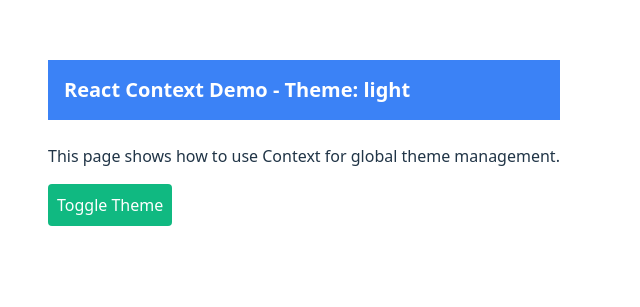
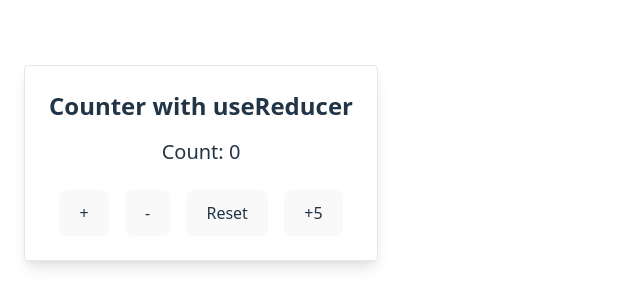
Before and after one commit to shokrullah2023/React-Projects, a React (Vite) app: page / in a window 1280 px wide. Shown: the part 257-564 px from the top of the page, without its empty margins (0-640 px from the left). Built offline with nearby package versions, Linux system fonts and the light colour scheme.

Commit message:
Counter UI is completed for Day 10

```diff
--- a/src/App.jsx
+++ b/src/App.jsx
@@ -17,6 +17,7 @@ import ManageUser from "./components/ConditionalRendering/MangeUser";
 import QuoteApp from "./components/QuoteApp";
 import Day8App from "./components/Pages/Day8_ListRendering/Day8App";
 import Day09UseContextDemo from "./components/Pages/Day9_GlobalStateManagement/Day09UseContextDemo";
+import Day10_UseReducerDemo from "./components/Pages/Day10_UseReducer/Day10_UseReducerDemo";
 
 function App() {
   // const [count, setCount] = useState(0);
@@ -54,7 +55,9 @@ function App() {
         {/* <ManageUser />
         <QuoteApp /> */}
         {/* <Day8App /> */}
-        <Day09UseContextDemo />
+        {/* <Day09UseContextDemo />
+         */}
+         <Day10_UseReducerDemo />
       </div>
     </div>
   );
--- /dev/null
+++ b/src/components/Pages/Day10_UseReducer/Day10_CSS.css
@@ -0,0 +1,4 @@
+
+.btn {
+    @apply px-4 py-2 bg-blue-500 text-white rounded hover:bg-blue-600 transition;
+}
--- a/src/components/Pages/Day10_UseReducer/Day10_UseReducerDemo.jsx
+++ b/src/components/Pages/Day10_UseReducer/Day10_UseReducerDemo.jsx
@@ -0,0 +1,45 @@
+import React, { useReducer } from 'react';
+import './Day10_CSS.css';
+
+const counterReducer = (state, action) => {
+    switch (action.type) {
+        case 'Increment':
+            return { count: state.count + 1};
+        case 'Decrement':
+            return { count: state.count - 1};
+        case 'Reset':
+            return { count: 0};
+        case "Increment_By_Amount":
+            return { count: state.count + action.payload};
+        default:
+            return state;
+    }
+}
+
+export default function Day10_UseReducerDemo() {
+
+    const [state, dispatch] = useReducer(counterReducer, { count: 0});
+
+    return (
+        <div className="max-w-md mx-auto mt-10 p-6 border rounded shadow-lg text-center">
+            <h2 className="text-2xl font-bold mb-4"> Counter with useReducer</h2>
+            <p className="text-xl mb-6">Count: {state.count}</p>
+
+            <div className="flex justify-center gap-4">
+                <button onClick={() => dispatch({ type : "Increment"})} className="btn">
+                    +
+                </button>
+                <button onClick={() => dispatch({ type: "Decrement"})} className="btn">
+                    -
+                </button>
+                <button onClick={() => dispatch({ type: "Reset"})} className="btn">
+                    Reset
+                </button>
+                <button onClick={() => dispatch({ type: "Increment_By_Amount", payload: 5})} className="btn">
+                    +5
+                </button>
+            </div>
+        </div>
+    )
+
+}
```
